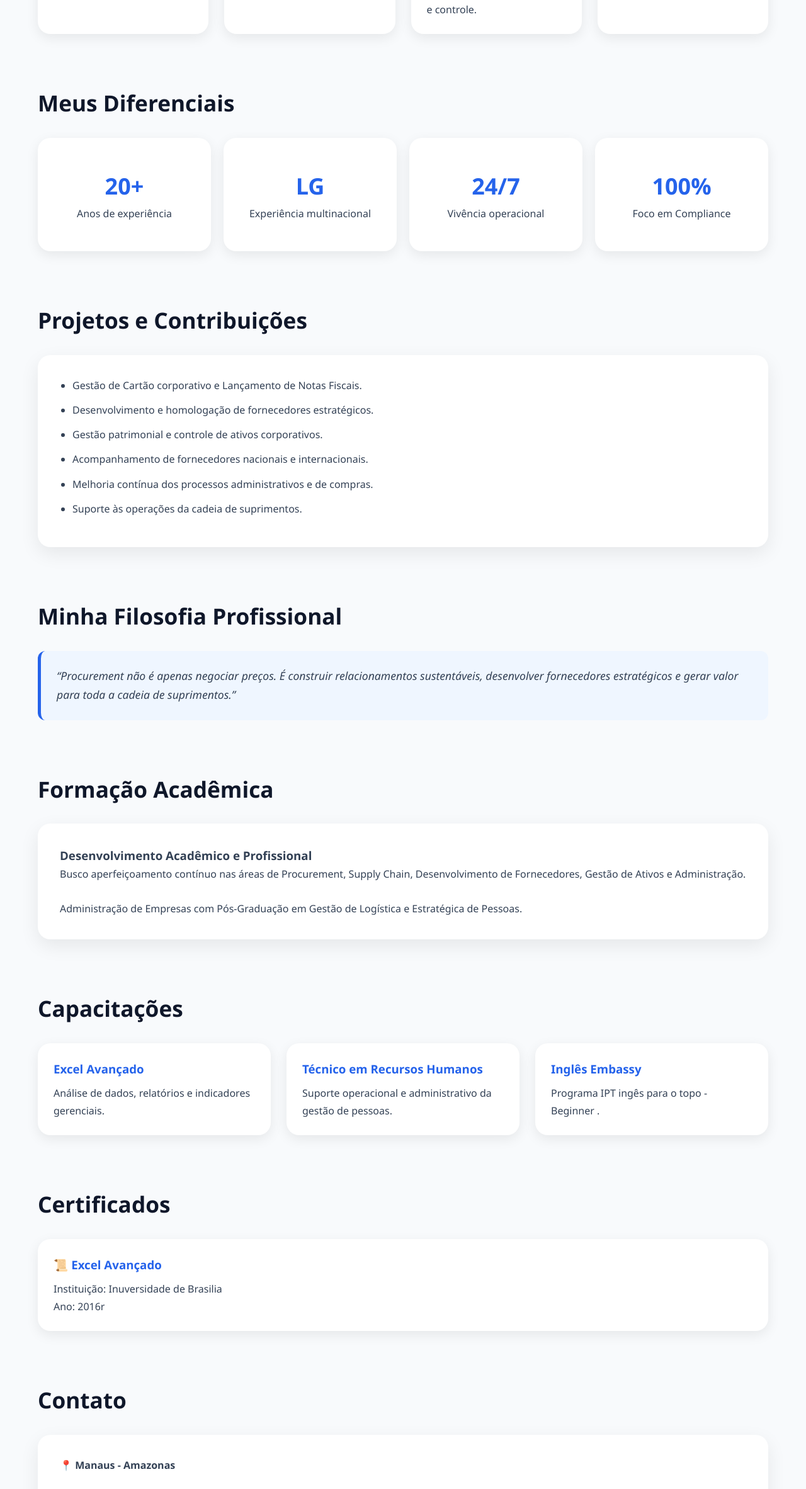
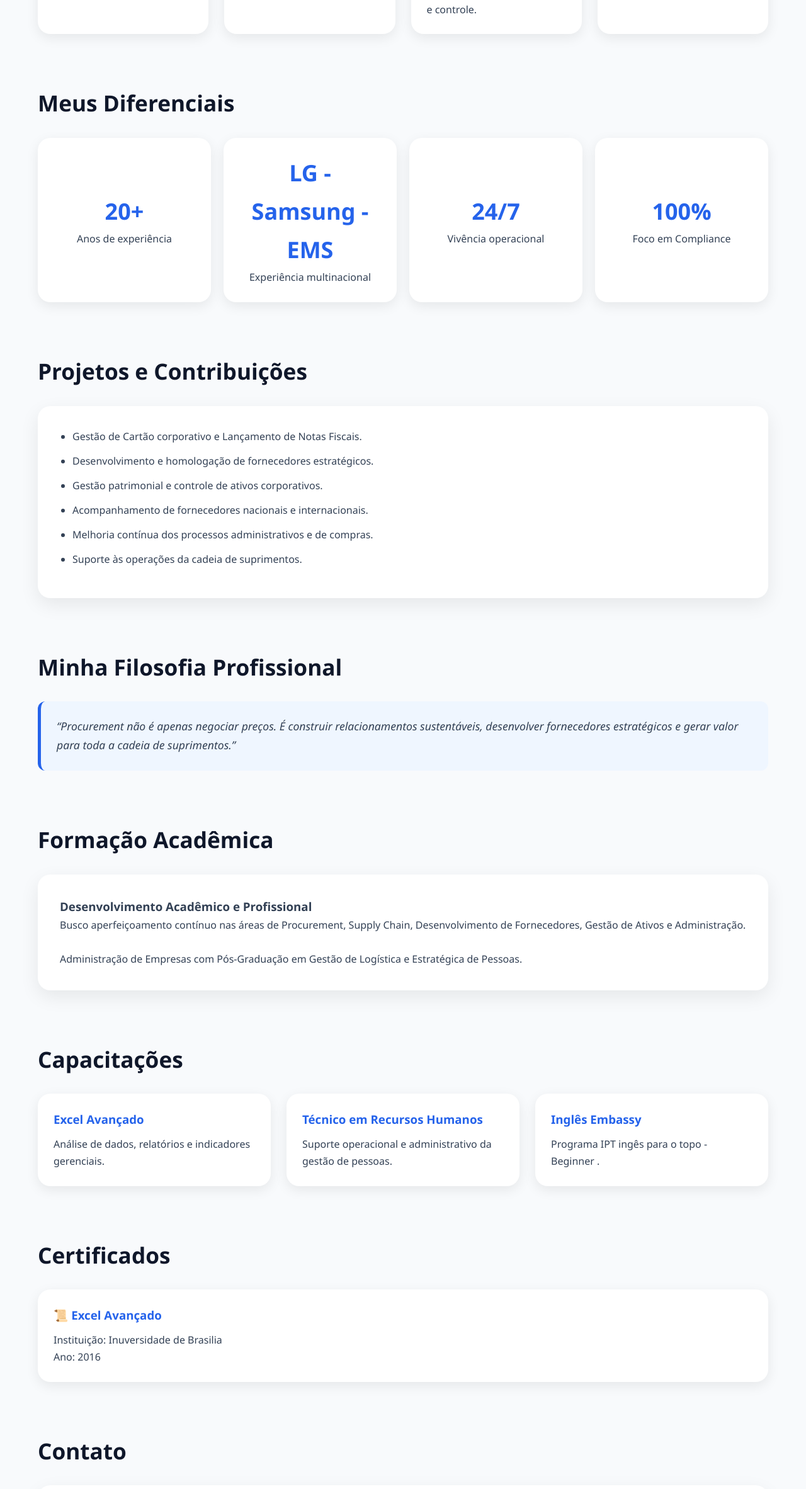
Before and after one commit to renanmelow37/portfolio-renan, a plain HTML site: page index.html in a window 1280 px wide. Shown: the part 1570-3935 px from the top of the page at 63% size. Drawn offline with Linux system fonts and the light colour scheme.

Commit message:
Atualizar portfólio profissional

```diff
--- a/index.html
+++ b/index.html
@@ -415,7 +415,7 @@ Essa vivência me proporcionou uma visão integrada dos processos empresariais,
 </div>
 
 <div class="destaque">
-<h2>LG</h2>
+<h2>LG - Samsung - EMS</h2>
 <p>Experiência multinacional</p>
 </div>
 
@@ -518,7 +518,7 @@ Administração de Empresas com Pós-Graduação em Gestão de Logística e Estr
 <div class="area">
 <h3>📜 Excel Avançado</h3>
 <p>Instituição: Inuversidade de Brasilia</p>
-<p>Ano: 2016r</p>
+<p>Ano: 2016</p>
 
 </div>
 
```
